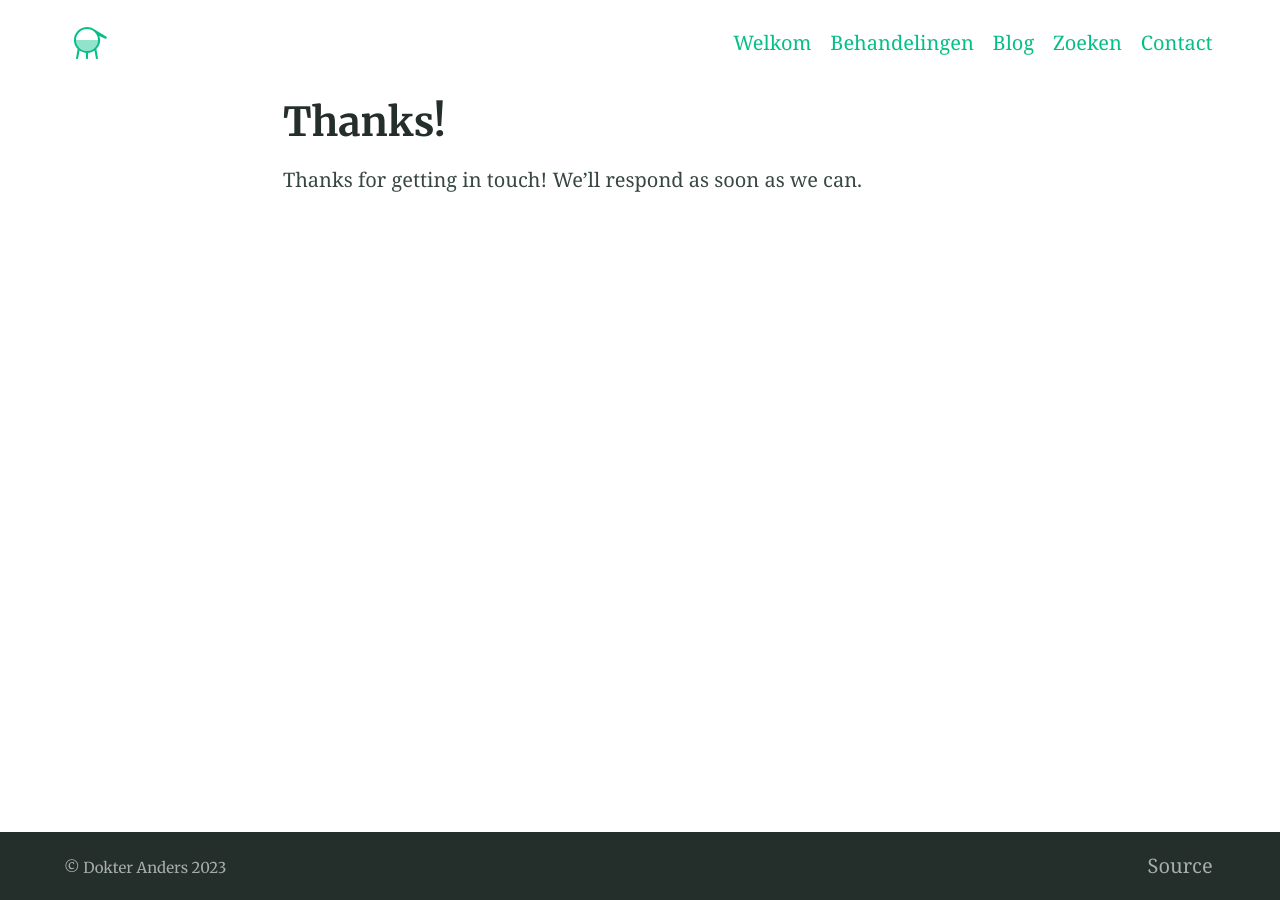
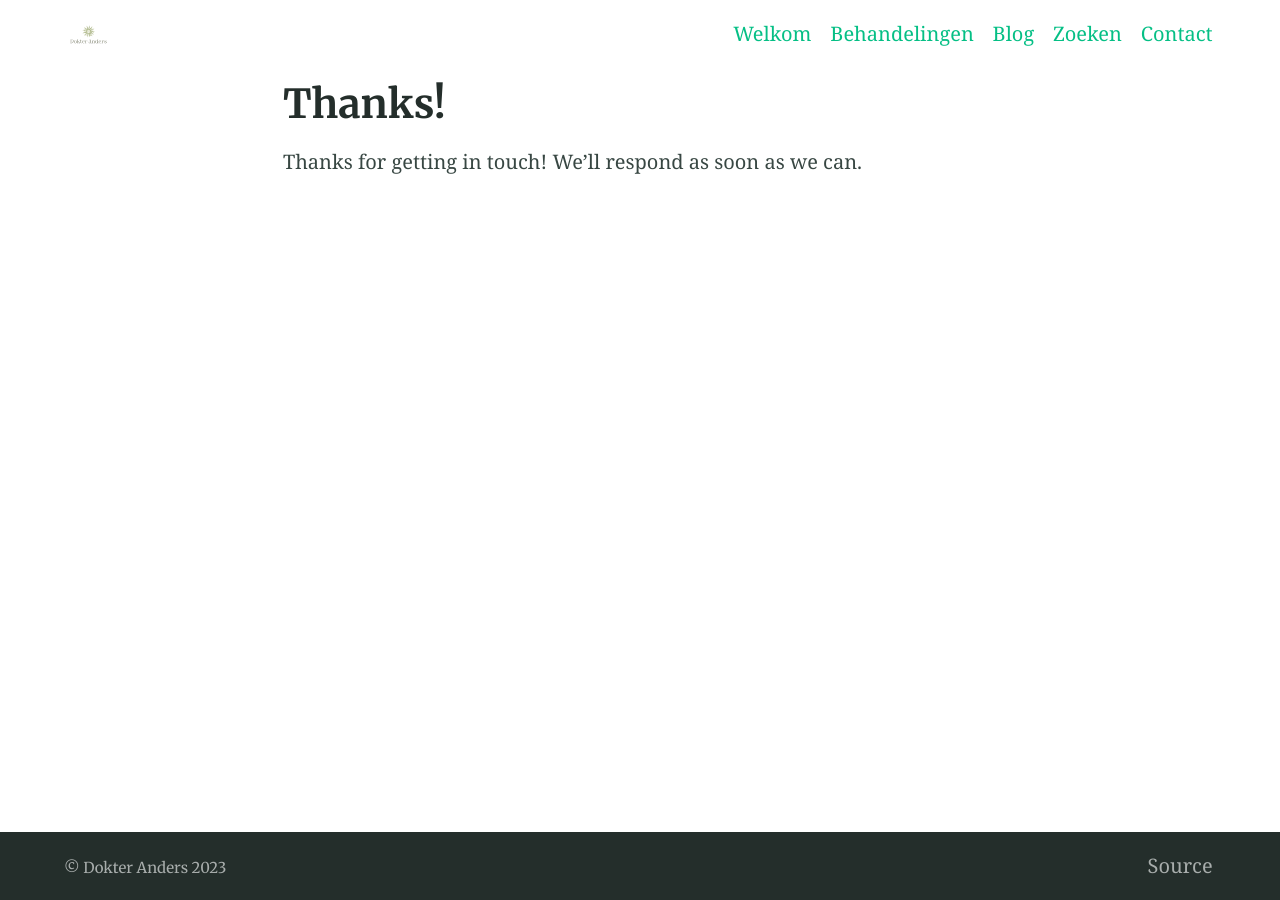
Before and after one commit to dokteranders/dokteranders.com, a Jekyll site: the page built from thanks.md, in a window 1280 px wide. Built offline with Jekyll 4.4.1, drawn with Linux system fonts in a browser that asks for light colours.

Commit message:
Update _config.yml

```diff
--- a/_config.yml
+++ b/_config.yml
@@ -94,7 +94,7 @@
 encoding: utf-8 # Make sure the encoding is right
 lang: en-GB # Set the site language
 title: "Dokter Anders" # Site name or title, also used in jekyll-seo-tag
-logo: "/assets/logos/logo.svg" # Site logo, also used in jekyll-seo-tag
+logo: "/assets/logos/logo.png" # Site logo, also used in jekyll-seo-tag
 description: "Ontdek de kracht van energie en transformeer je leven met Dokter Anders." # Site description and default description, also used in jekyll-seo-tag
 url: "https://dokteranders.com" # Site url, also used in jekyll-seo-tag
 baseurl: ""
```
